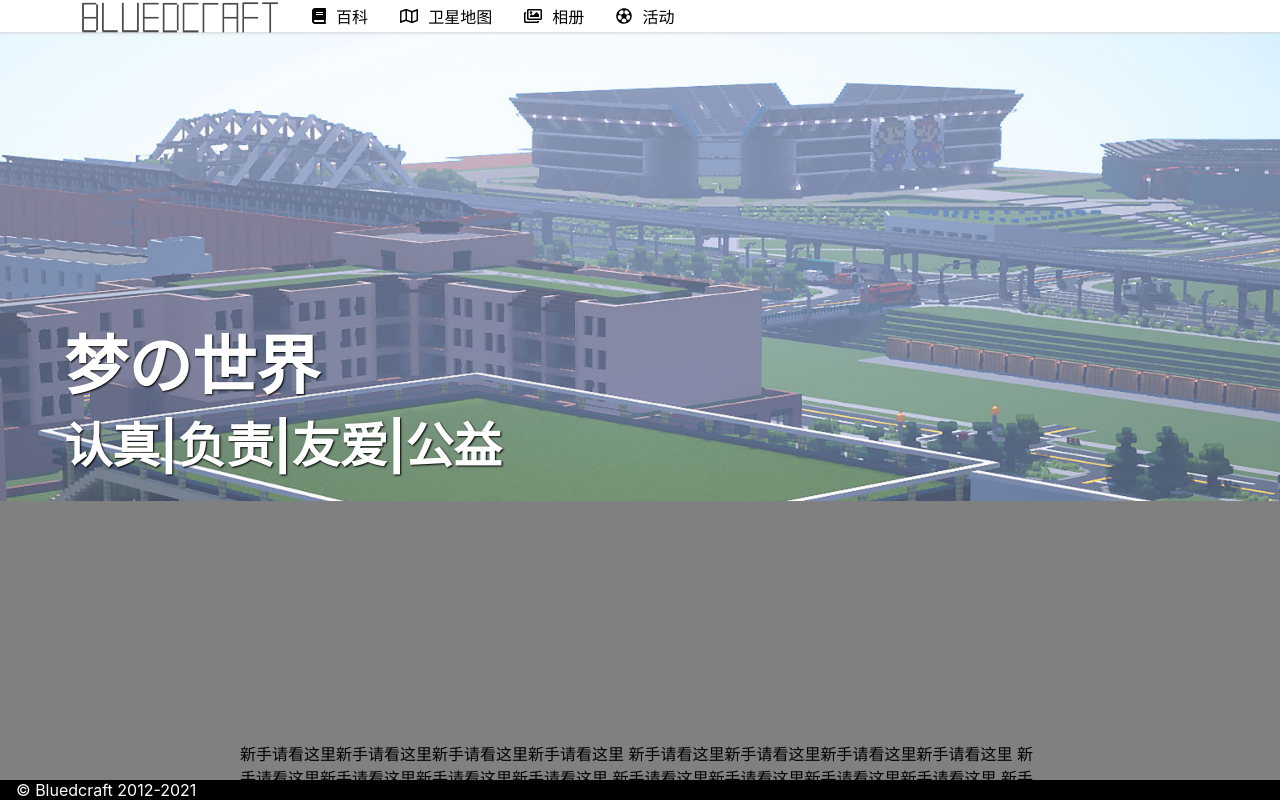
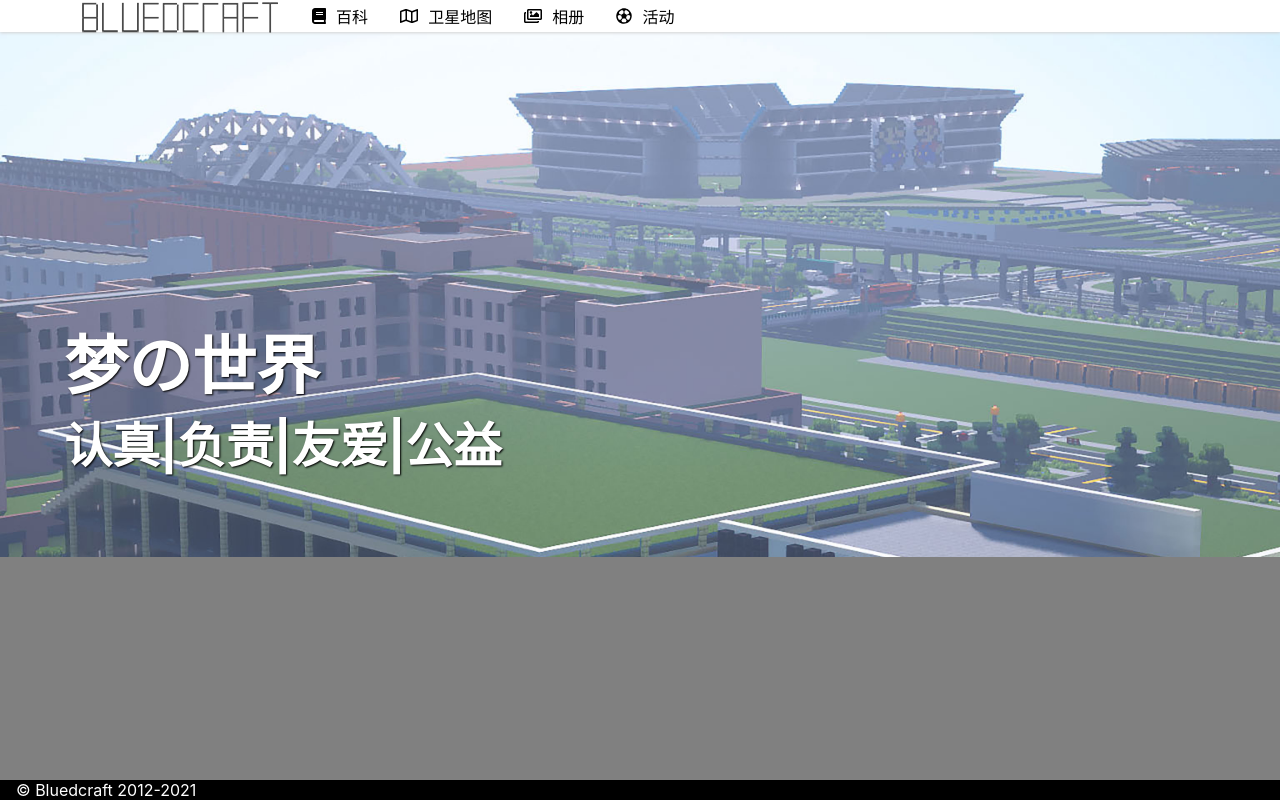
Before and after one commit to rayhong118/bluedcraft, a React (Create React App) app: page / in a window 1280 px wide. Built offline with nearby package versions, Linux system fonts and the light colour scheme.

Commit message:
homepage style change

```diff
--- a/src/components/home/home.scss
+++ b/src/components/home/home.scss
@@ -11,25 +11,24 @@
     overflow-x: hidden;
 
     perspective: 5px;
-    perspective-origin: 50%;
+    perspective-origin: 50% 50%;
     display: flex;
     flex-direction: column;
 
     .background {
       position: relative;
       width: 100%;
+      min-width: 1200px;
       top: 2rem;
       left: 0;
       transform: translateZ(1px);
     }
 
     .foreground {
-      transform-origin: 0;
+      transform-origin: 50%;
       //transform: translateZ(0px);
-      margin: -5rem 0 -10rem 0;
-
+      margin: 0 0 -20vh 0;
       z-index: 1;
-
       &-content {
         padding: 15rem;
         background-color: gray;
@@ -39,9 +38,9 @@
       color: white;
       text-shadow: 1px 1px 2px black;
       width: 100%;
-      margin-top: -30rem;
+      margin-top: -60vh;
       padding: 0 constants.$page-horizontal-padding;
-      margin-bottom: 4rem;
+      margin-bottom: 5vh;
       font-size: 2rem;
       h1 {
         margin-bottom: 0;
```
